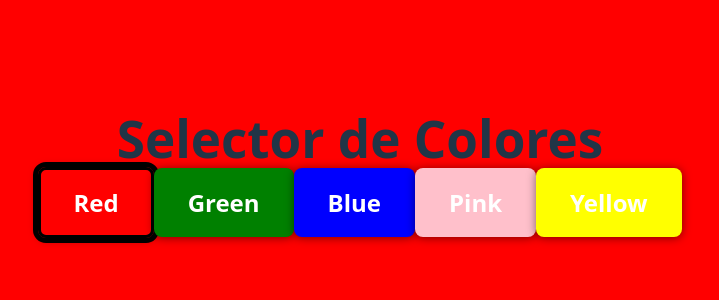
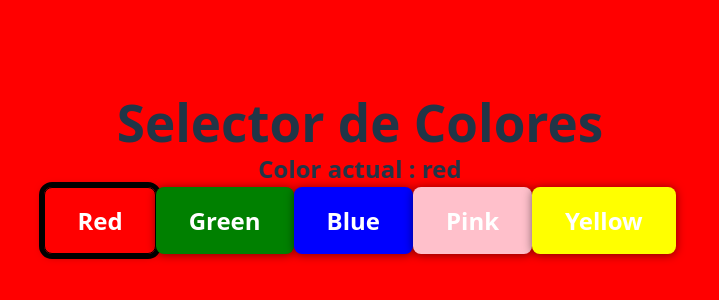
Before and after one commit to picantitoDev/React-Prueba, a React (Vite) app in the folder my-first-react-app/: page / in a window 1280 px wide. Shown: the part 226-526 px from the top of the page, without its empty margins (280-999 px from the left). Built offline with nearby package versions, Linux system fonts and the light colour scheme.

Commit message:
A bit of more logic, tomorrow Ill try to start new

```diff
--- a/my-first-react-app/src/App.jsx
+++ b/my-first-react-app/src/App.jsx
@@ -21,6 +21,7 @@ export default function App() {
       }}
     >
       <h1>Selector de Colores</h1>
+      <h2>Color actual : {backgroundColor}</h2>
       <div className="button-group">
         {COLORES.map((color, index) => (
           <button
@@ -35,8 +36,8 @@ export default function App() {
               backgroundColor: color,
               border:
                 index === currentIndex
-                  ? "3px solid black"
-                  : "2px solid transparent",
+                  ? "1px solid black"
+                  : "1px solid transparent",
               color: "white",
             }}
           >
```
